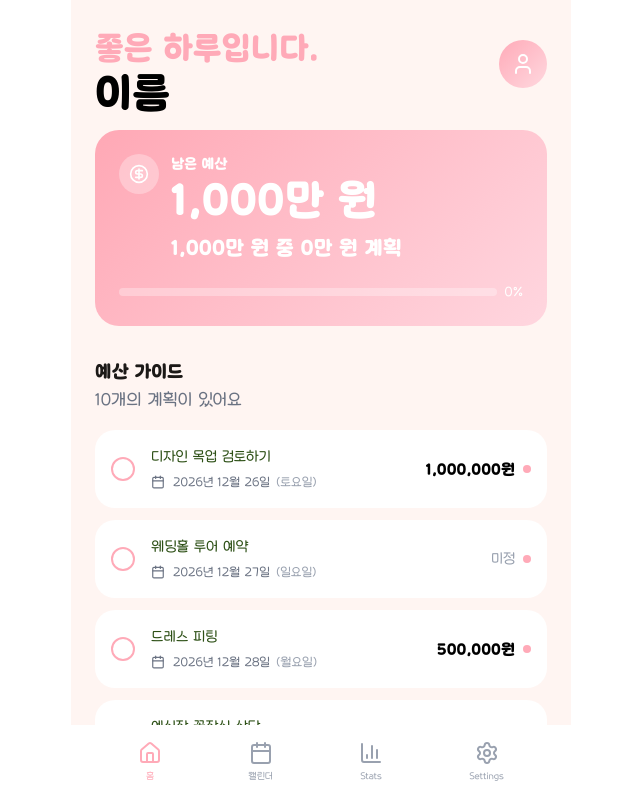
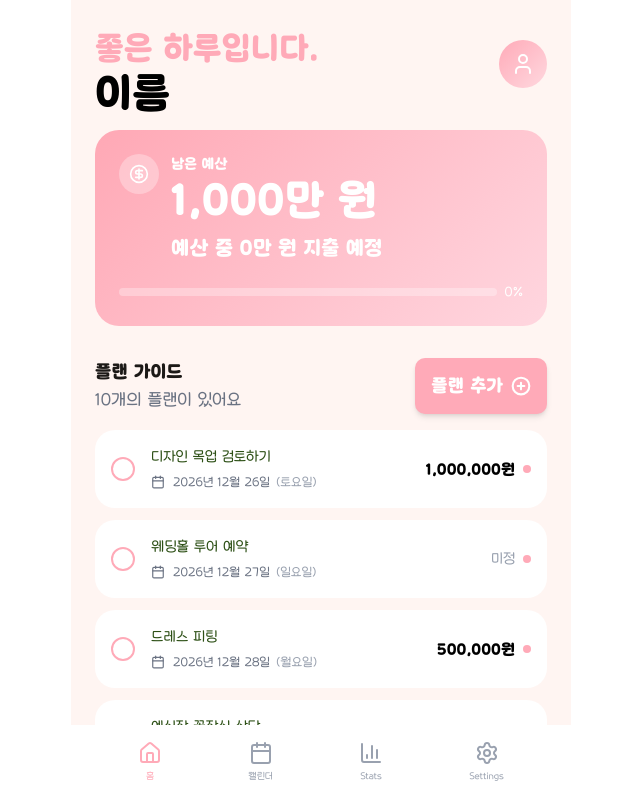
Before and after one commit to Junnnnnnnnnnn/wedding-plant, a Next.js app: page /main in a window 1280 px wide. Shown: the whole page, without its empty margins (319-959 px from the left). Built offline with nearby package versions, Linux system fonts and the light colour scheme.

Commit message:
feat: /main 플랜 추가 버튼 update

```diff
--- a/app/main/page.tsx
+++ b/app/main/page.tsx
@@ -1,7 +1,7 @@
 "use client";
 
 import { useState } from "react";
-import { CircleDollarSign, User, Calendar, Check } from "lucide-react";
+import { CircleDollarSign, User, Calendar, Check, CirclePlus } from "lucide-react";
 import { useWedding } from "../contexts/WeddingContext";
 import CountUp from "@/components/CountUp";
 import BottomTabBar from "../components/BottomTabBar";
@@ -171,20 +171,14 @@ export default function MainPage() {
                 </div>
               </div>
               <p className="mt-1 pl-[52px] py-2 text-xl font-semibold leading-none text-white">
-                <CountUp
-                  to={initialBudget}
-                  separator=","
-                  duration={0.5}
-                  className="inline"
-                />
-                만 원 중{" "}
+                예산 중{" "}
                 <CountUp
                   to={usedBudget}
                   separator=","
                   duration={0.5}
                   className="inline"
                 />
-                만 원 계획
+                만 원 지출 예정
               </p>
               <div className="mt-4 flex items-center gap-2">
                 <div className="h-2 flex-1 overflow-hidden rounded-full bg-white/30">
@@ -202,11 +196,21 @@ export default function MainPage() {
         </div>
         <div className="w-full mt-8 pb-24">
           {/* 하단 영역 */}
-          <div className="flex flex-col items-start justify-start">
-            <span className="text-lg font-semibold">예산 가이드</span>
-            <span className="text-lg text-gray-500">
-              {budgetPlans.length}개의 계획이 있어요
-            </span>
+          <div className="flex justify-between">
+            <div className="flex flex-col items-start justify-start">
+              <span className="text-lg font-semibold">플랜 가이드</span>
+              <span className="text-lg text-gray-500">
+                {budgetPlans.length}개의 플랜이 있어요
+              </span>
+            </div>
+            <button
+              type="button"
+              className="flex items-center gap-2 px-4 py-3 text-white rounded-lg font-semibold text-lg transition-colors shadow-md hover:opacity-90 active:opacity-80"
+              style={{ backgroundColor: '#FFAAB8' }}
+            >
+              플랜 추가
+              <CirclePlus className="h-5 w-5 text-white" strokeWidth={2.5} />
+            </button>
           </div>
           <ul className="mt-4 w-full flex flex-col gap-3">
             {budgetPlans.map((plan) => {
```
